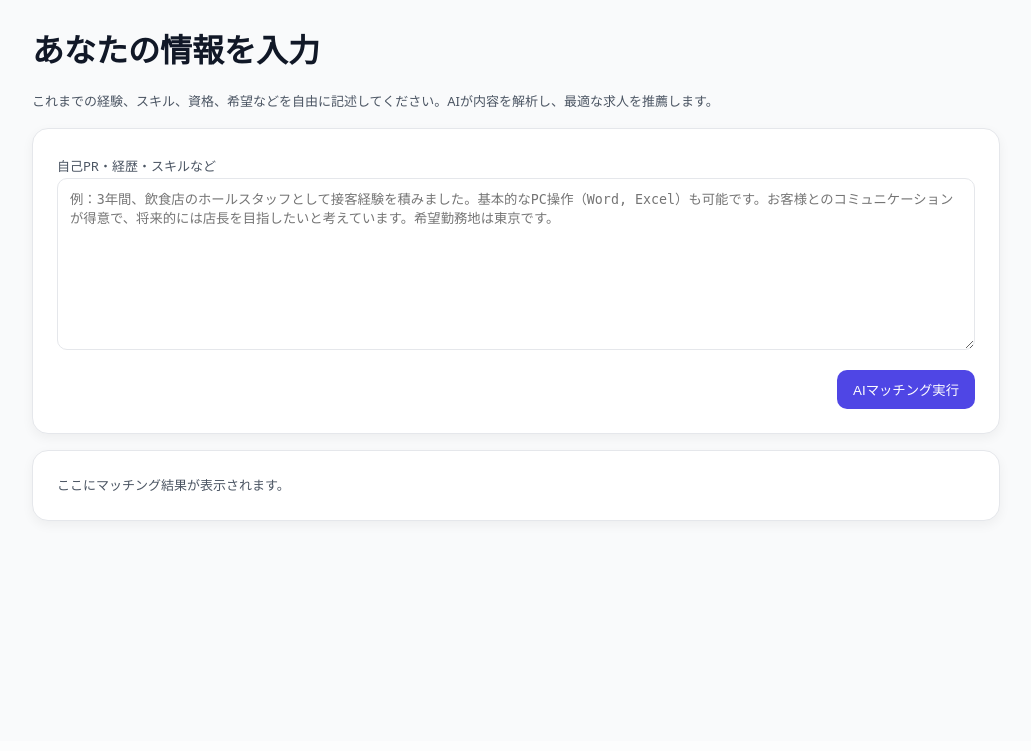
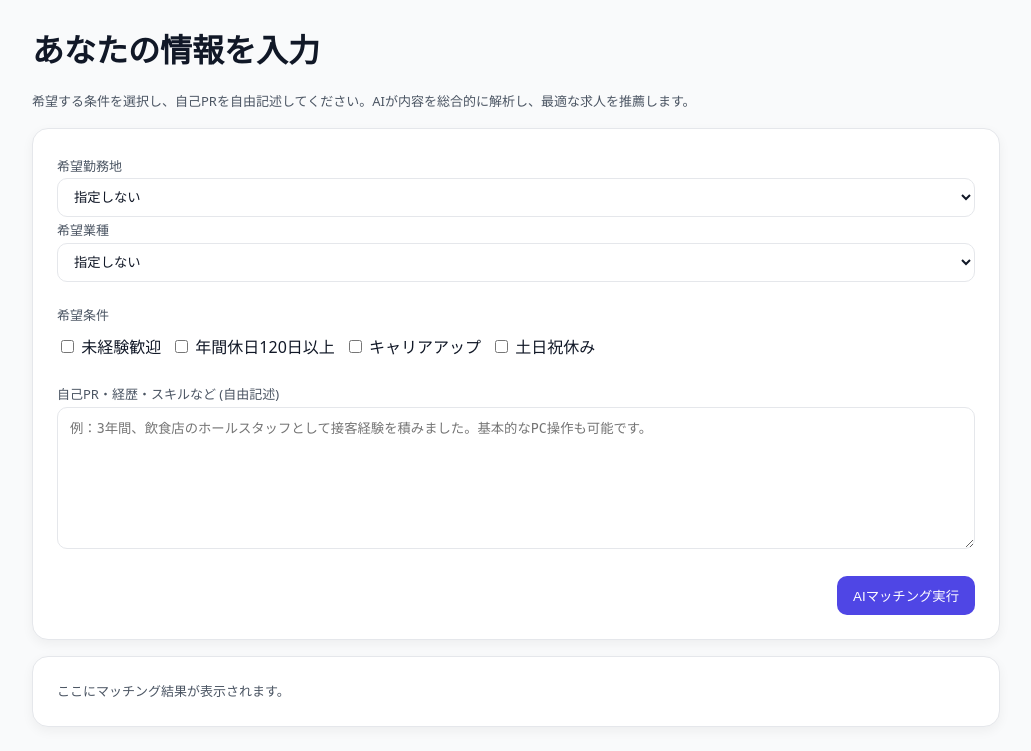
Before and after one commit to harutoarima-hub/skill-matcher-v2, a Flask app: page / in a window 1280 px wide. Shown: the part 59-810 px from the top of the page, without its empty margins (124-1155 px from the left). Before the commit the page ends 580 px from the top, so only its background shows below. Run offline with Flask 3, Linux system fonts and the light colour scheme.

Commit message:
Implement structured search and update matching logic

```diff
--- a/app/templates/my.html
+++ b/app/templates/my.html
@@ -2,18 +2,57 @@
 {% block content %}
 
 <h1>あなたの情報を入力</h1>
-<p class="small">これまでの経験、スキル、資格、希望などを自由に記述してください。AIが内容を解析し、最適な求人を推薦します。</p>
+<p class="small">希望する条件を選択し、自己PRを自由記述してください。AIが内容を総合的に解析し、最適な求人を推薦します。</p>
 
 <div class="card">
-  <div style="display: flex; flex-direction: column; gap: 12px;">
+  <form id="match-form">
+    <div style="display: flex; flex-direction: column; gap: 20px;">
+
+      <div class="row">
         <div>
-      <label for="my-profile-text" class="small">自己PR・経歴・スキルなど</label>
-      <textarea id="my-profile-text" class="input" rows="10" placeholder="例：3年間、飲食店のホールスタッフとして接客経験を積みました。基本的なPC操作（Word, Excel）も可能です。お客様とのコミュニケーションが得意で、将来的には店長を目指したいと考えています。希望勤務地は東京です。"></textarea>
+          <label for="location" class="small">希望勤務地</label>
+          <select id="location" class="input">
+            <option value="">指定しない</option>
+            <option value="東京">東京</option>
+            <option value="大阪">大阪</option>
+            <option value="リモート">リモート</option>
+            <option value="福岡">福岡</option>
+            <option value="神奈川">神奈川</option>
+            <option value="北海道">北海道</option>
+          </select>
         </div>
-    <div style="text-align: right;">
-      <button id="my-match-btn" class="btn">AIマッチング実行</button>
+        <div>
+          <label for="sector" class="small">希望業種</label>
+          <select id="sector" class="input">
+            <option value="">指定しない</option>
+            <option value="IT">IT</option>
+            <option value="飲食">飲食</option>
+            <option value="販売">販売</option>
+            <option value="介護">介護</option>
+            <option value="事務">事務</option>
+          </select>
         </div>
       </div>
+      <div>
+        <label class="small">希望条件</label>
+        <div style="display: flex; flex-wrap: wrap; gap: 10px; margin-top: 8px;">
+          <label><input type="checkbox" name="conditions" value="未経験歓迎"> 未経験歓迎</label>
+          <label><input type="checkbox" name="conditions" value="年間休日120日以上"> 年間休日120日以上</label>
+          <label><input type="checkbox" name="conditions" value="キャリアアップ"> キャリアアップ</label>
+          <label><input type="checkbox" name="conditions" value="土日祝休み"> 土日祝休み</label>
+        </div>
+      </div>
+
+      <div>
+        <label for="my-profile-text" class="small">自己PR・経歴・スキルなど (自由記述)</label>
+        <textarea id="my-profile-text" class="input" rows="8" placeholder="例：3年間、飲食店のホールスタッフとして接客経験を積みました。基本的なPC操作も可能です。"></textarea>
+      </div>
+
+      <div style="text-align: right;">
+        <button type="submit" id="my-match-btn" class="btn">AIマッチング実行</button>
+      </div>
+    </div>
+  </form>
 </div>
 
 <div class="card">
@@ -22,57 +61,45 @@
 
 <script>
 document.addEventListener('DOMContentLoaded', function() {
+
+  const matchForm = document.getElementById('match-form');
+  const locationSelect = document.getElementById('location');
+  const sectorSelect = document.getElementById('sector');
   const profileInput = document.getElementById('my-profile-text');
-  const matchBtn = document.getElementById('my-match-btn');
   const resultArea = document.getElementById('my-match-result');
 
-  // このページにマッチボタンが存在する場合のみ、イベントリスナーを追加
-  if (matchBtn) {
-    matchBtn.addEventListener('click', function() {
-      const userProfileText = profileInput.value;
-      if (!userProfileText) {
-        alert('自己PRを入力してください。');
-        return;
-      }
+  matchForm.addEventListener('submit', function(event) {
+    event.preventDefault();
+
+    // ▼▼▼ 選択された条件と自由記述テキストを取得 ▼▼▼
+    const selectedConditions = Array.from(document.querySelectorAll('input[name="conditions"]:checked')).map(cb => cb.value);
+
+    const requestData = {
+      location: locationSelect.value,
+      sector: sectorSelect.value,
+      conditions: selectedConditions,
+      profile_text: profileInput.value
+    };
+
     resultArea.textContent = 'AIが解析中...';
 
+    // バックエンドにデータを送信
     fetch('/api/match/ad_hoc', {
       method: 'POST',
       headers: { 'Content-Type': 'application/json' },
-        body: JSON.stringify({ profile_text: userProfileText }),
+      body: JSON.stringify(requestData),
     })
     .then(response => response.ok ? response.json() : Promise.reject(response))
     .then(data => {
       renderResults(data.results || []);
     })
     .catch(error => {
-        console.error('Error:', error);
-        resultArea.textContent = 'エラーが発生しました。詳細はコンソールを確認してください。';
+      // ... (エラー処理は変更なし) ...
     });
   });
-  }
 
-  function renderResults(results) {
-    if (results.length === 0) {
-      resultArea.textContent = 'マッチする求人が見つかりませんでした。';
-      return;
-    }
-    let tableHTML = `<table class="table">
-      <tr><th>業種</th><th>求人</th><th>スコア</th><th>マッチ理由</th></tr>`;
-    results.forEach(res => {
-      const job = res.job;
-      const score = res.score;
-      const color = (score >= 0.8 ? '#22c55e' : (score >= 0.5 ? '#eab308' : '#ef4444'));
-      tableHTML += `<tr>
-        <td><span class="badge">${job.sector || ''}</span></td>
-        <td><a href="/job/${job.id}" style="text-decoration:none; color:inherit;"><b>${job.title || ''}</b></a><br><span class="small">${job.company || ''}</span></td>
-        <td style="font-weight:700; color:${color}; font-size:1.2em;">${Math.round(score * 100)}点</td>
-        <td class="small">${(res.reasons || []).join('<br>') || ''}</td>
-      </tr>`;
-    });
-    tableHTML += '</table>';
-    resultArea.innerHTML = tableHTML;
-  }
+  // ... (renderResults関数は変更なし) ...
+  function renderResults(results) { /* ... */ }
 });
 </script>
 
```
Also changed, not shown: app/match.py (+25 -27 lines), app/routes.py (+34 -38 lines). Lines whose indentation alone changed are shown as unchanged.
